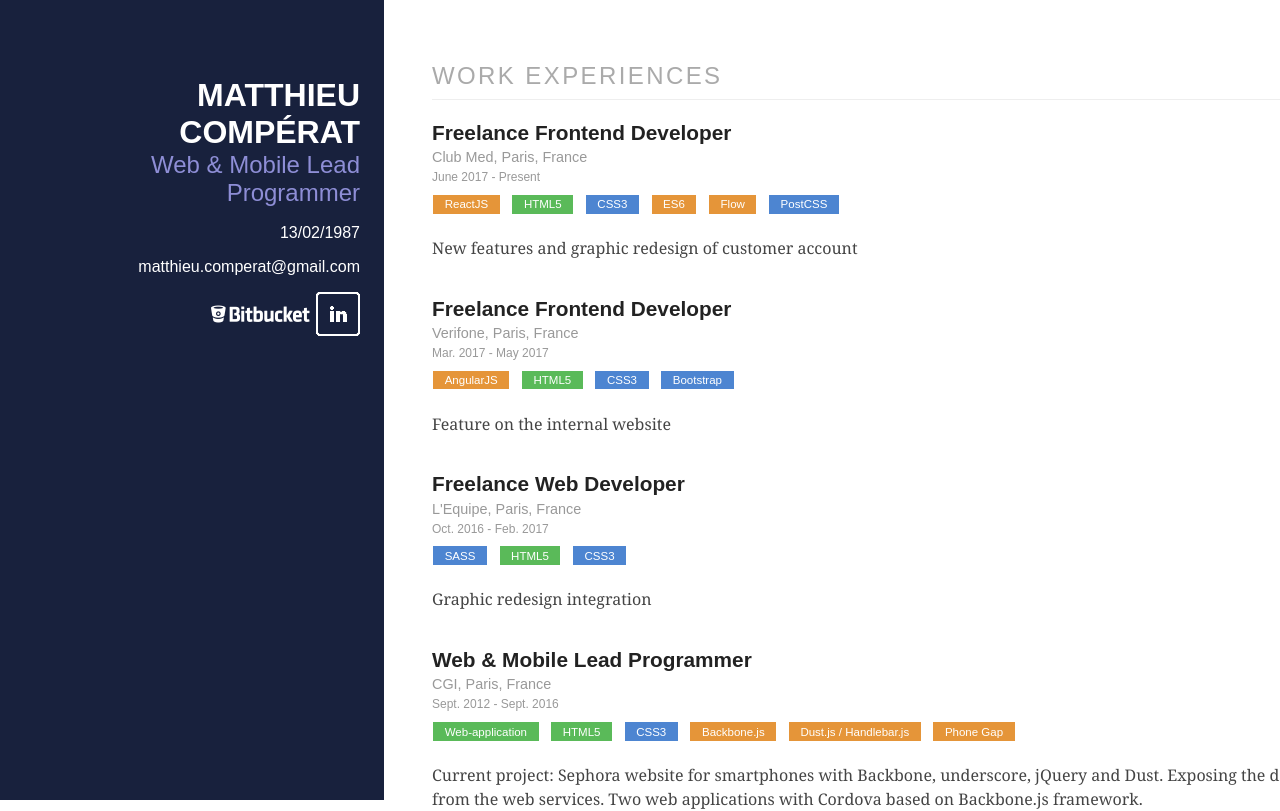
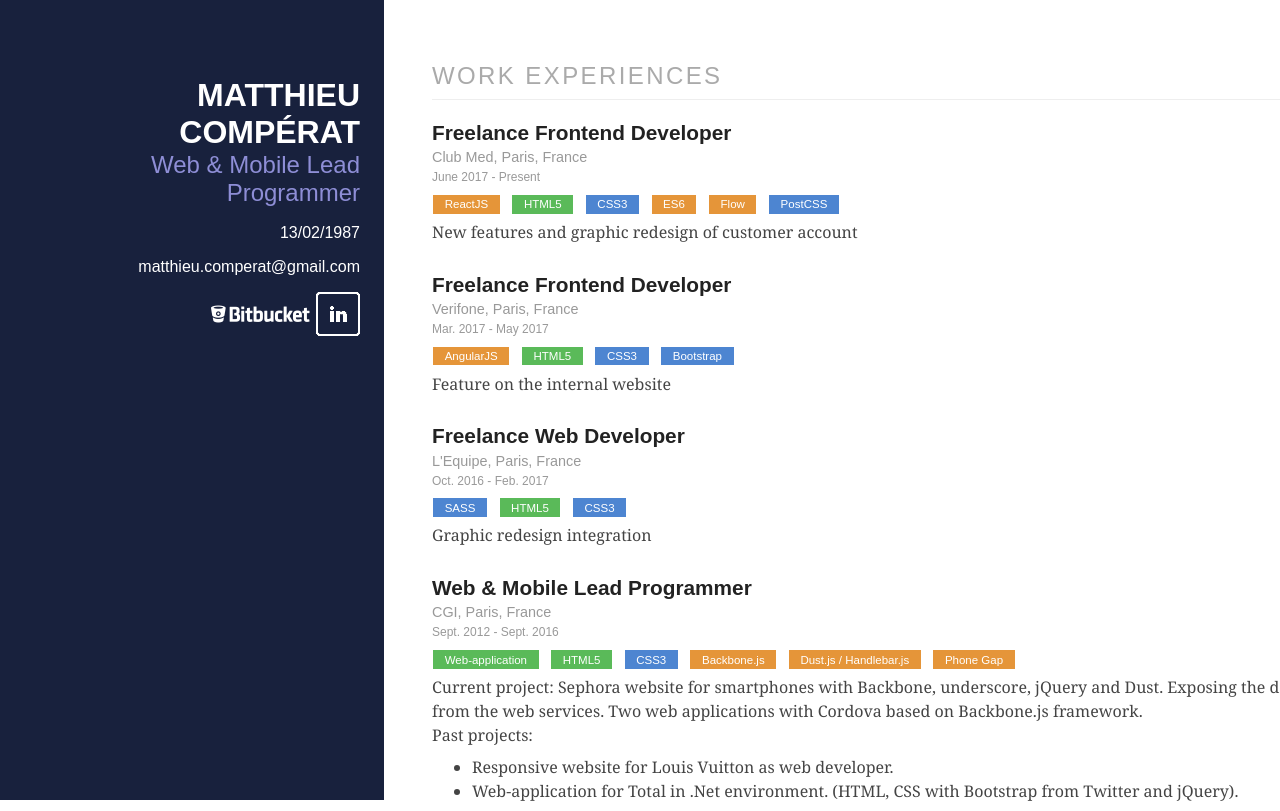
Before and after one commit to Mitchnsun/mcomperat, a React (Create React App) app: page / in a window 1280 px wide. Shown: the top 811 px of the page. Built offline with nearby package versions, Linux system fonts and the light colour scheme.

Commit message:
[v3] Remove React Warning

```diff
--- a/src/App.js
+++ b/src/App.js
@@ -5,7 +5,6 @@
 import PostExtra from './components/post/PostExtra';
 import dataFR from './assets/data/fr/data.json';
 import dataEN from './assets/data/en/data.json';
-import logo from './logo.svg';
 import './App.css';
 
 const SUPPORTED_LANG = ['fr-FR', 'en-US'];
@@ -40,8 +39,8 @@
           />
           <div className="Posts">
             <h2 className="Posts-header">{data.extra.title}</h2>
-            {data.extra.items.map( item => {
-              return <PostExtra {...item} />;
+            {data.extra.items.map( (item, i) => {
+              return <PostExtra {...item} key={`Extra${i}`} />;
             })}
           </div>
         </div>
--- a/src/components/post/Post.js
+++ b/src/components/post/Post.js
@@ -2,7 +2,6 @@
 import Tag from '../tag/Tag';
 
 export default function Post(props) {
-  console.log(props);
   return (
     <section className="Post">
       <header className="Post-header">
@@ -15,8 +14,8 @@
         </p>
         <p className="Post-meta">
           {props.tags ?
-            props.tags.map( tag => {
-              return <Tag tag={tag.ref} name={tag.name} />;
+            props.tags.map( (tag, i) => {
+              return <Tag tag={tag.ref} name={tag.name} key={`Tag${i}`} />;
             })
             : null
           }
@@ -24,19 +23,19 @@
       </header>
 
       <div className="Post-description">
-        {props.description.map( item => {
+        {props.description.map( (item, i) => {
           return (
-            <p>
+            <div key={`PostDescription${i}`}>
               {item.text}
               {item.list ?
                 <ul>
-                  {item.list.map( text => {
-                    return <li>{text}</li>;
+                  {item.list.map( (text, ind) => {
+                    return <li key={`DescriptionText${ind}`}>{text}</li>;
                   })}
                 </ul>
                 : null
               }
-            </p>
+            </div>
           );
         })}
       </div>
--- a/src/components/post/PostExtra.js
+++ b/src/components/post/PostExtra.js
@@ -2,15 +2,15 @@
 
 export default function PostExtra(props) {
   return (
-    <section class="Post">
-      <header class="Post-header">
-        <h2 class="Post-title">{props.title}</h2>
+    <section className="Post">
+      <header className="Post-header">
+        <h2 className="Post-title">{props.title}</h2>
       </header>
 
-      <div class="Post-description">
+      <div className="Post-description">
         {props.text}
         <ul>
-          {props.list.map( text => { return <li>{text}</li>})}
+          {props.list.map( (text, i) => { return <li key={`ExtraText${i}`}>{text}</li>})}
         </ul>
       </div>
     </section>
--- a/src/components/post/PostList.js
+++ b/src/components/post/PostList.js
@@ -6,7 +6,7 @@
   return (
     <div className="Posts">
       <h2 className="Posts-header">{title}</h2>
-      {list.map( post => {return <Post {...post} />;})}
+      {list.map( (post, i) => {return <Post key={`PostList${i}`} {...post} />;})}
     </div>
   );
 }
--- a/src/components/tag/Tag.css
+++ b/src/components/tag/Tag.css
@@ -6,7 +6,6 @@
   background: #919191;
   font-size: 80%;
   float: left;
-  cursor: default;
 }
 .Tag-html {
   background: #5aba59;
--- a/src/components/tag/Tag.js
+++ b/src/components/tag/Tag.js
@@ -2,5 +2,5 @@
 import './Tag.css';
 
 export default function Tag(props){
-  return <a href="#" className={`Tag Tag-${props.tag}`}>{props.name}</a>
+  return <span className={`Tag Tag-${props.tag}`}>{props.name}</span>
 }
```
Also changed, not shown: src/logo.svg (deleted).
